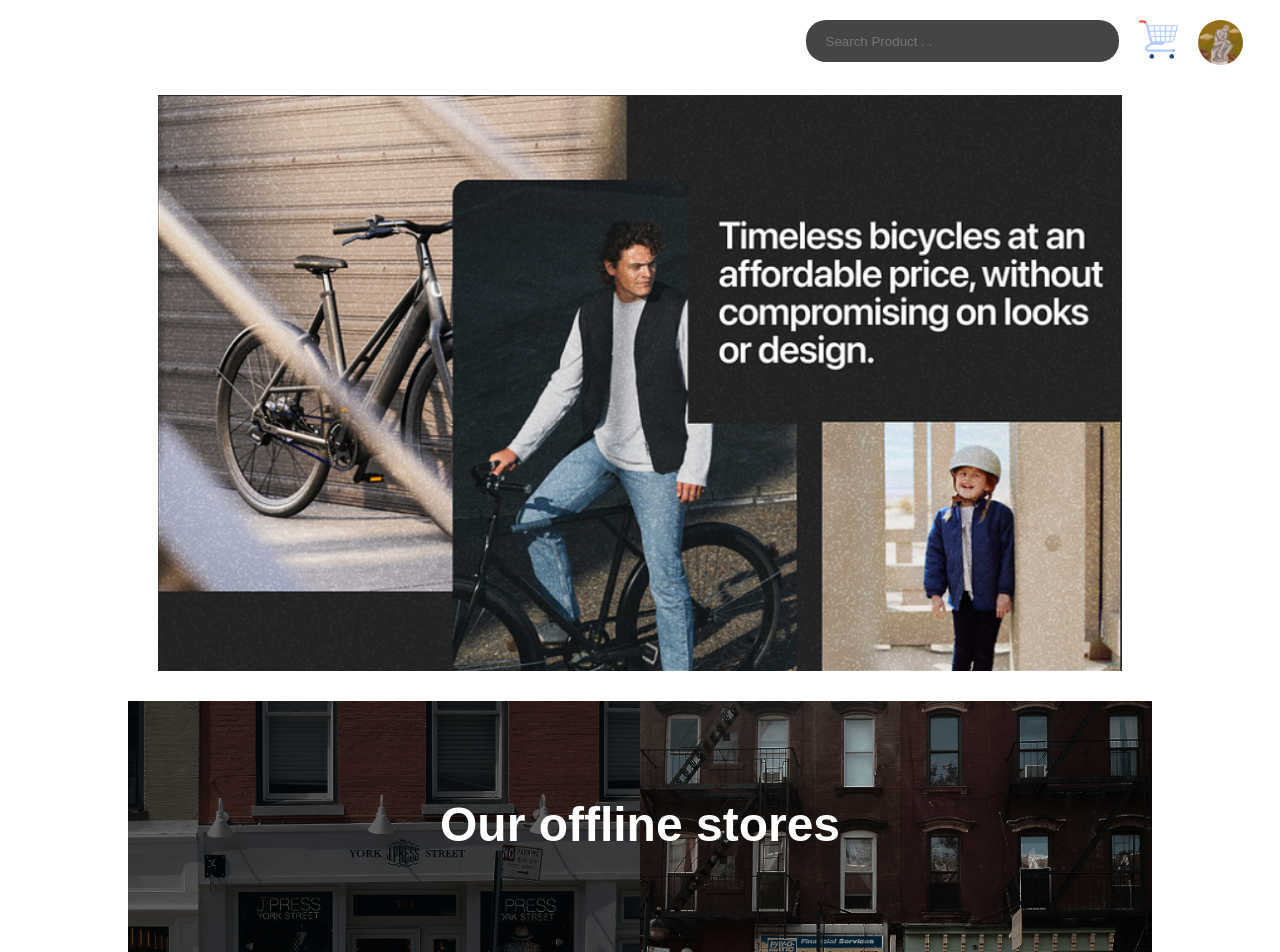
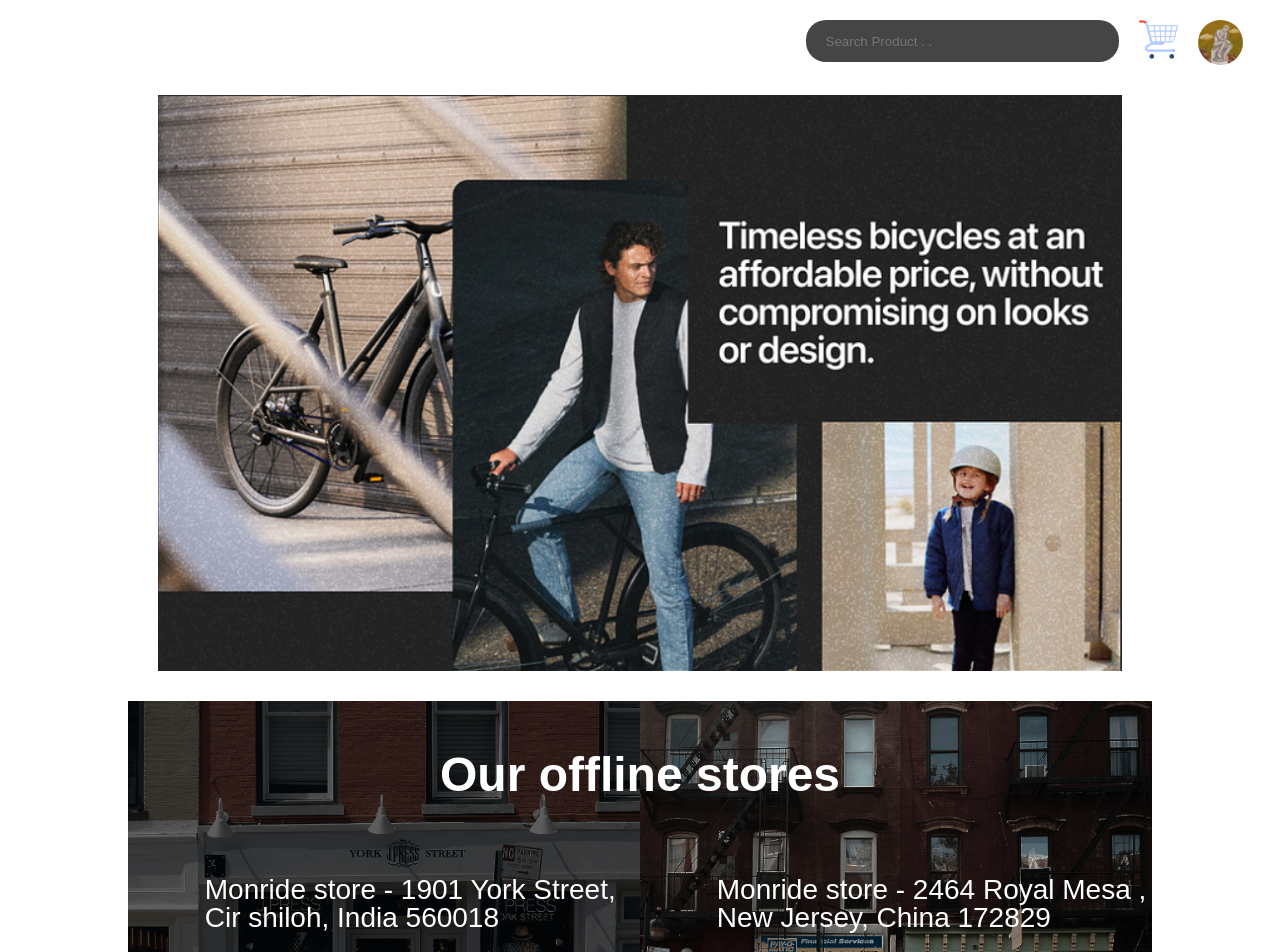
Before and after one commit to Akmalov-dev/Mornride, a React (Vite) app: page / in a window 1280 px wide. Shown: the top 952 px of the page. Built offline with nearby package versions, Linux system fonts and the light colour scheme.

Commit message:
title css

```diff
--- a/src/components/Main/Offline/Offline.css
+++ b/src/components/Main/Offline/Offline.css
@@ -7,10 +7,10 @@
 }
 .offline-title {
    position: absolute;
-    top: 20%;
+    top: 10%;
     left: 50%;
     transform: translateX(-50%);
-    color: white;
+    color: #FFFFFF;
     font-size: 48px;
     line-height: 100%;
     z-index: 999;
@@ -45,10 +45,12 @@
 }
 .offline-text{
     max-width: 490px;
-    color: white;
+    color: #FFFFFF;
     font-weight: 400;
-    font-size: 32px;
+    font-size: 28px;
     line-height: 100%;
-
+    position: absolute;
+    top: 35%;
+    left: 15%;
 
 }
```
